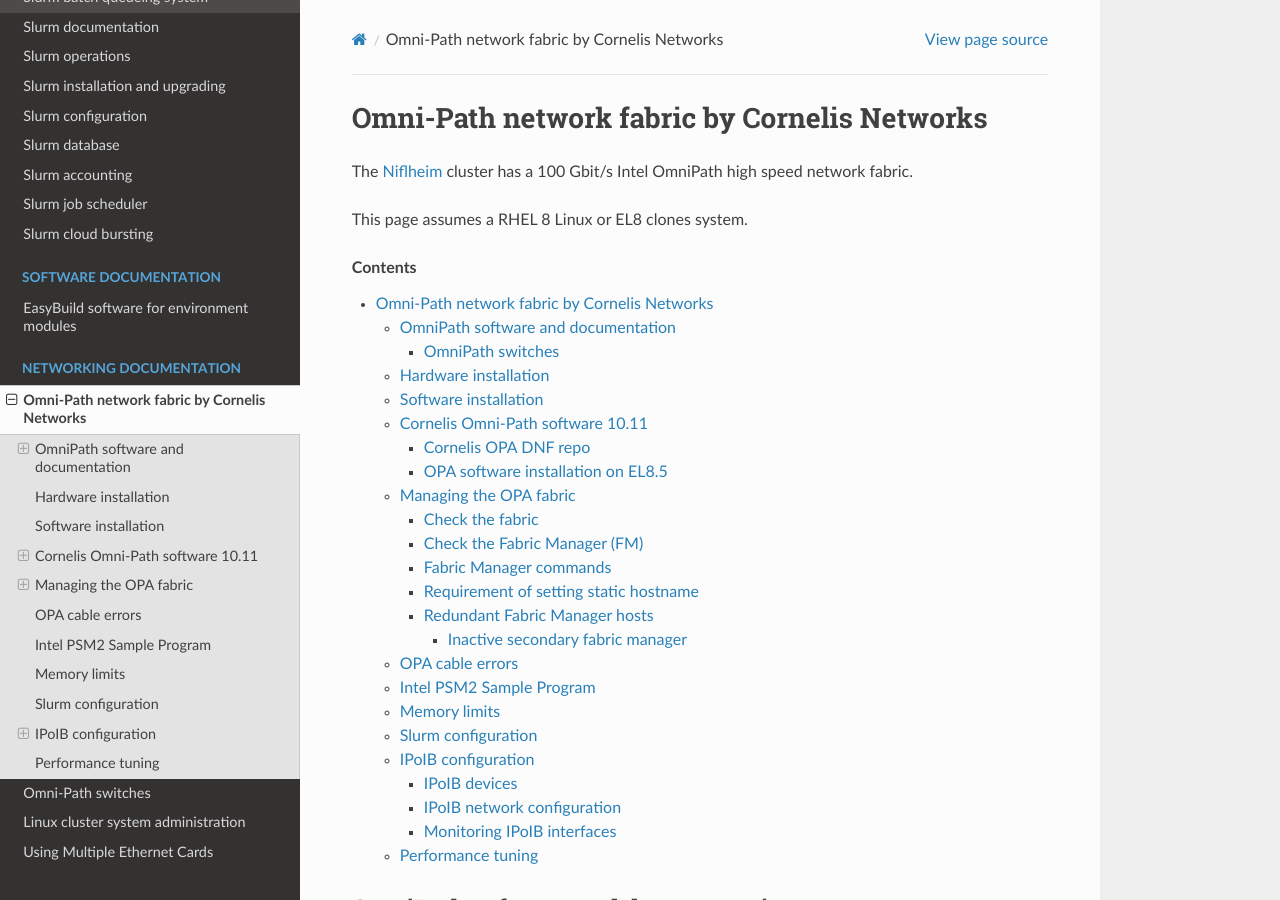
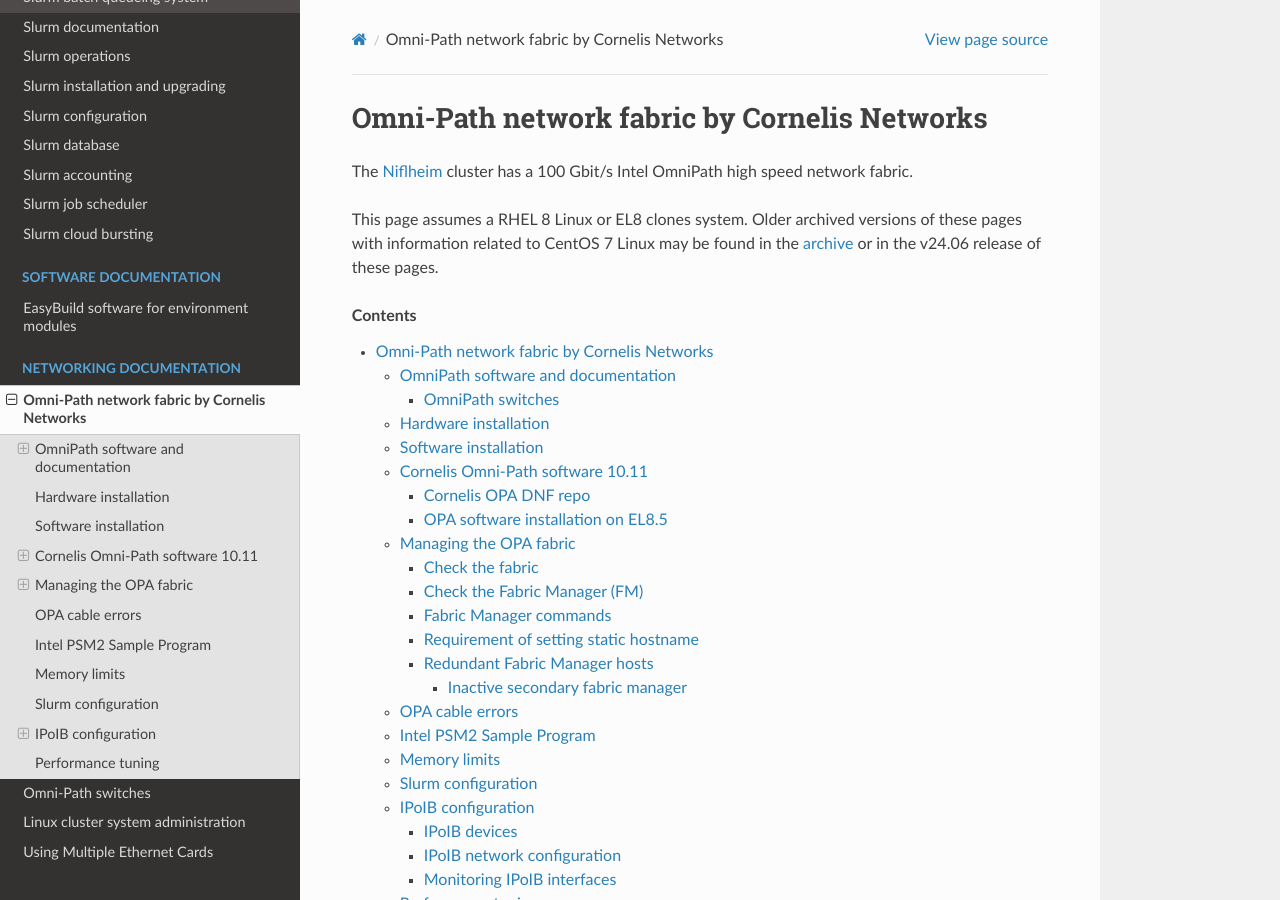
Before and after one commit to OleHolmNielsen/Niflheim_system, a Sphinx documentation site: the page built from docs/OmniPath.rst, in a window 1280 px wide and 900 px high. Built offline with Sphinx 7.4.7 and the Read the Docs theme 2.0.0, drawn with Linux system fonts in a browser that asks for light colours.

Commit message:
Link to archive pages

```diff
--- a/docs/OmniPath.rst
+++ b/docs/OmniPath.rst
@@ -7,6 +7,10 @@
 The Niflheim_ cluster has a 100 Gbit/s Intel OmniPath high speed network fabric.
 
 This page assumes a RHEL 8 Linux or EL8 clones system.
+Older archived versions of these pages with information related to CentOS 7 Linux may be found in the archive_ or in the v24.06 release of these pages.
+
+.. _archive: https://wiki.fysik.dtu.dk/Niflheim_system_archive/
+
 
 .. Contents::
 
```
